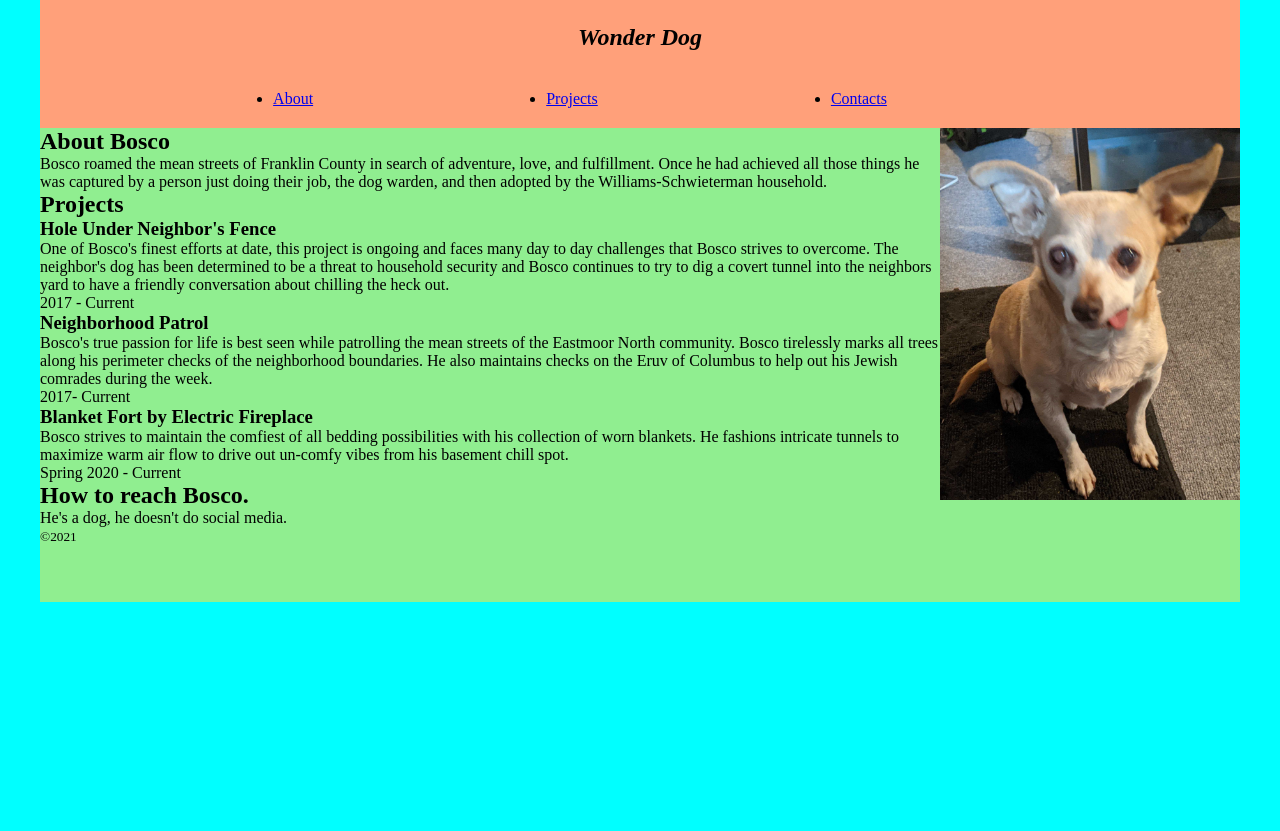
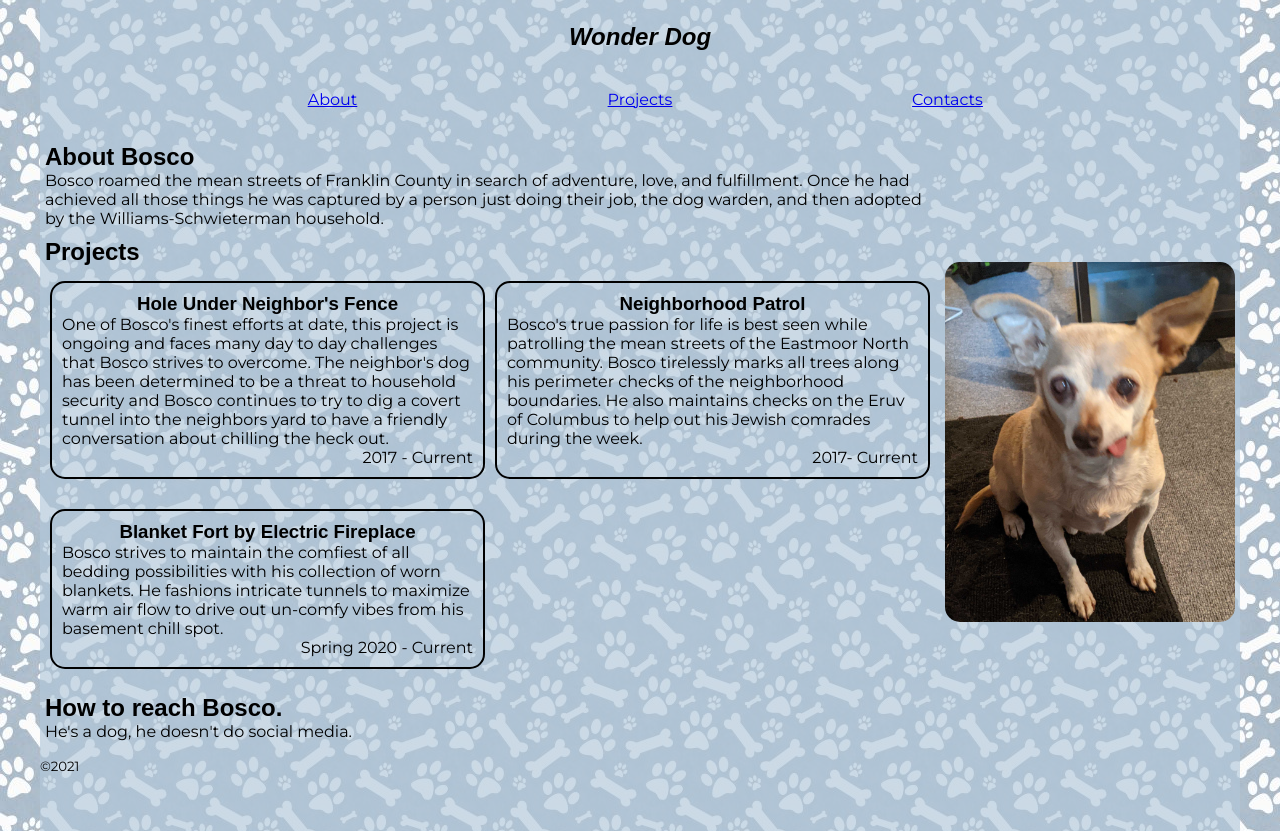
Before and after one commit to Dean110/Dean110.github.io, a plain HTML site: page index.html in a window 1280 px wide. Shown: the part 72-903 px from the top of the page. Before the commit the page ends 800 px from the top, so only its background shows below. Drawn offline with Linux system fonts and the light colour scheme; a web font is replaced by a local one.

Commit message:
Kinda done

```diff
--- a/css/layout.css
+++ b/css/layout.css
@@ -9,6 +9,7 @@
     grid-template-rows: 200px auto 75px;
     width: 1200px;
     margin: 0 auto;
+    min-height: 100vh;
 }
 .header{
     display: flex;
@@ -20,17 +21,53 @@
 .header__nav{
     align-self: stretch;
 }
+.nav__link{
+    width: 150px;
+    display: flex;
+    align-items: center;
+    justify-content: center;
+}
 .nav__links{
     display: flex;
     flex-direction: row;
     justify-content: space-evenly;
+    margin: 0 auto;
     width: 90%;
 }
 .main{
+    margin: 10px 0;
     display: grid;
     grid-template-columns: 3fr 1fr;
 }
+.picture{
+    display: flex;
+    flex-direction: column;
+    justify-content: center;
+    padding: 5px;
+}
+img{
+    width: 100%;
+}
+section{
+    padding: 5px;
+}
+.projects__project{
 
-img{
-    width: 300px;
-}
+    margin: 10px auto;
+    display: flex;
+    flex-direction: column;
+    width:100%;
+    padding: 10px;
+  }
+  .project__title{
+    align-self: center;
+  }
+  .project__date{
+    margin-top: auto;
+    align-self: flex-end;
+  }
+  .project__articles{
+      display: grid;
+      grid-template-columns: 1fr 1fr;
+      gap:10px;
+  }
--- a/css/style.css
+++ b/css/style.css
@@ -1,9 +1,26 @@
-body{
-    background-color: aqua;
+@import url("https://fonts.googleapis.com/css2?family=Hammersmith+One&family=Montserrat&display=swap");
+
+html {
+  font-family: "Montserrat", sans-serif;
+  font-size: 16px;
 }
-.container{
-    background-color: lightgreen;
+body {
+  background-image: url(../images/background.jpg);
 }
-header{
-    background-color: lightsalmon;
+h1, h2, h3 {
+  font-family: "Hammersmith One", sans-serif;
 }
+.container {
+  background-color: rgba(179, 200, 218, 0.65);
+}
+
+img {
+  border-radius: 15px;
+}
+.projects__project {
+  border: 2px solid black;
+  border-radius: 15px;
+}
+ul{
+    list-style: none;
+}
--- a/index.html
+++ b/index.html
@@ -5,8 +5,8 @@
     <meta http-equiv="X-UA-Compatible" content="IE=edge" />
     <meta name="viewport" content="width=device-width, initial-scale=1.0" />
     <title>BOSCO WONDER DOG</title>
-    <link rel="stylesheet" href="./css/layout.css">
-    <link rel="stylesheet" href="./css/style.css">
+    <link rel="stylesheet" href="./css/layout.css" />
+    <link rel="stylesheet" href="./css/style.css" />
   </head>
   <body>
     <div class="container">
@@ -33,43 +33,46 @@
             </p>
           </section>
           <section class="projects main__content">
-
             <h2 class="main-content__title projects__title" id="projects">
               Projects
             </h2>
+            <section class="project__articles">
               <article class="projects__project">
                 <h3 class="project__title">Hole Under Neighbor's Fence</h3>
                 <p class="project__description">
-              One of Bosco's finest efforts at date, this project is ongoing and
-              faces many day to day challenges that Bosco strives to overcome.
-              The neighbor's dog has been determined to be a threat to household
-              security and Bosco continues to try to dig a covert tunnel into
-              the neighbors yard to have a friendly conversation about chilling
-              the heck out.
+                  One of Bosco's finest efforts at date, this project is ongoing
+                  and faces many day to day challenges that Bosco strives to
+                  overcome. The neighbor's dog has been determined to be a
+                  threat to household security and Bosco continues to try to dig
+                  a covert tunnel into the neighbors yard to have a friendly
+                  conversation about chilling the heck out.
                 </p>
                 <p class="project__date">2017 - Current</p>
               </article>
               <article class="projects__project">
                 <h3 class="project__title">Neighborhood Patrol</h3>
                 <p class="project__description">
-              Bosco's true passion for life is best seen while patrolling the
-              mean streets of the Eastmoor North community. Bosco tirelessly
-              marks all trees along his perimeter checks of the neighborhood
-              boundaries. He also maintains checks on the Eruv of Columbus to
-              help out his Jewish comrades during the week.
+                  Bosco's true passion for life is best seen while patrolling
+                  the mean streets of the Eastmoor North community. Bosco
+                  tirelessly marks all trees along his perimeter checks of the
+                  neighborhood boundaries. He also maintains checks on the Eruv
+                  of Columbus to help out his Jewish comrades during the week.
                 </p>
                 <p class="project__date">2017- Current</p>
               </article>
               <article class="projects__project">
-            <h3 class="project__title">Blanket Fort by Electric Fireplace</h3>
+                <h3 class="project__title">
+                  Blanket Fort by Electric Fireplace
+                </h3>
                 <p class="project__description">
                   Bosco strives to maintain the comfiest of all bedding
-              possibilities with his collection of worn blankets. He fashions
-              intricate tunnels to maximize warm air flow to drive out un-comfy
-              vibes from his basement chill spot.
+                  possibilities with his collection of worn blankets. He
+                  fashions intricate tunnels to maximize warm air flow to drive
+                  out un-comfy vibes from his basement chill spot.
                 </p>
                 <p class="project__date">Spring 2020 - Current</p>
               </article>
+            </section>
           </section>
           <section class="contact" id="contact">
             <h2 class="main-content__title">How to reach Bosco.</h2>
```
Lines whose indentation alone changed are shown as unchanged.
